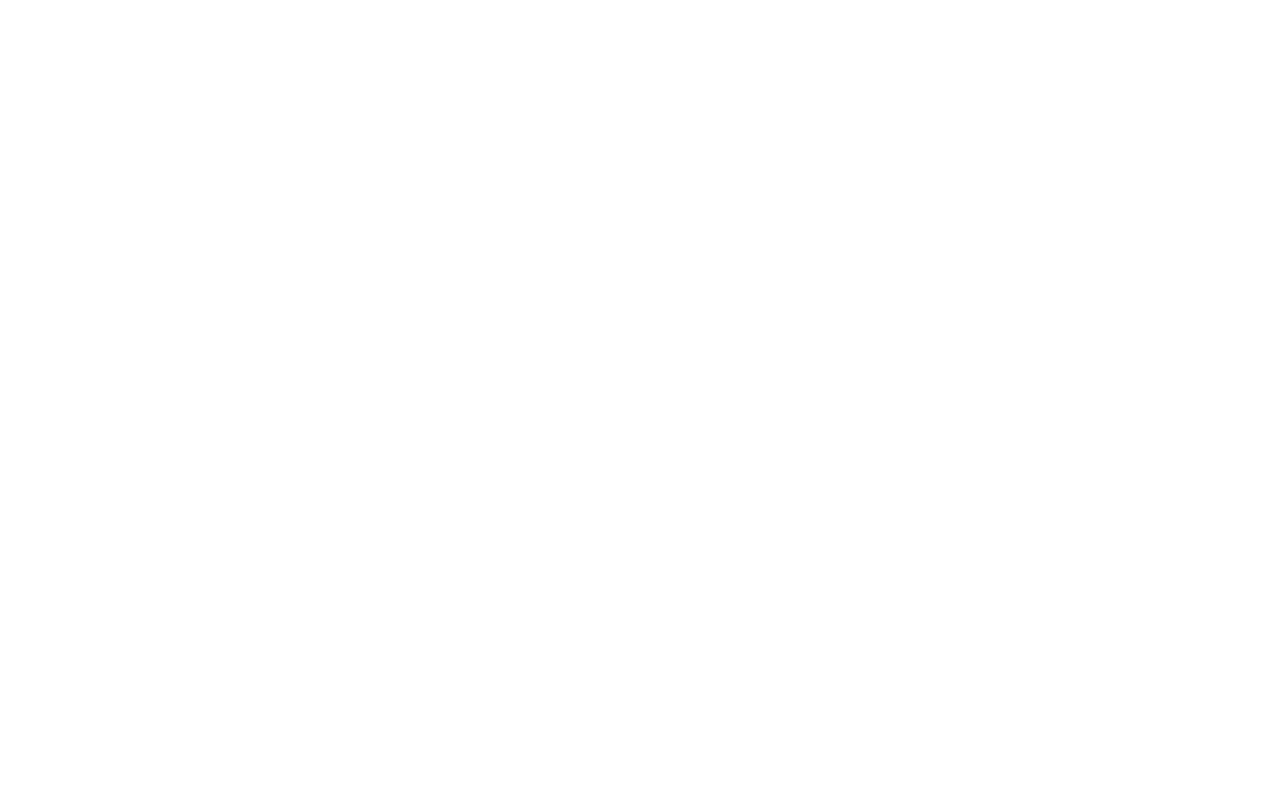
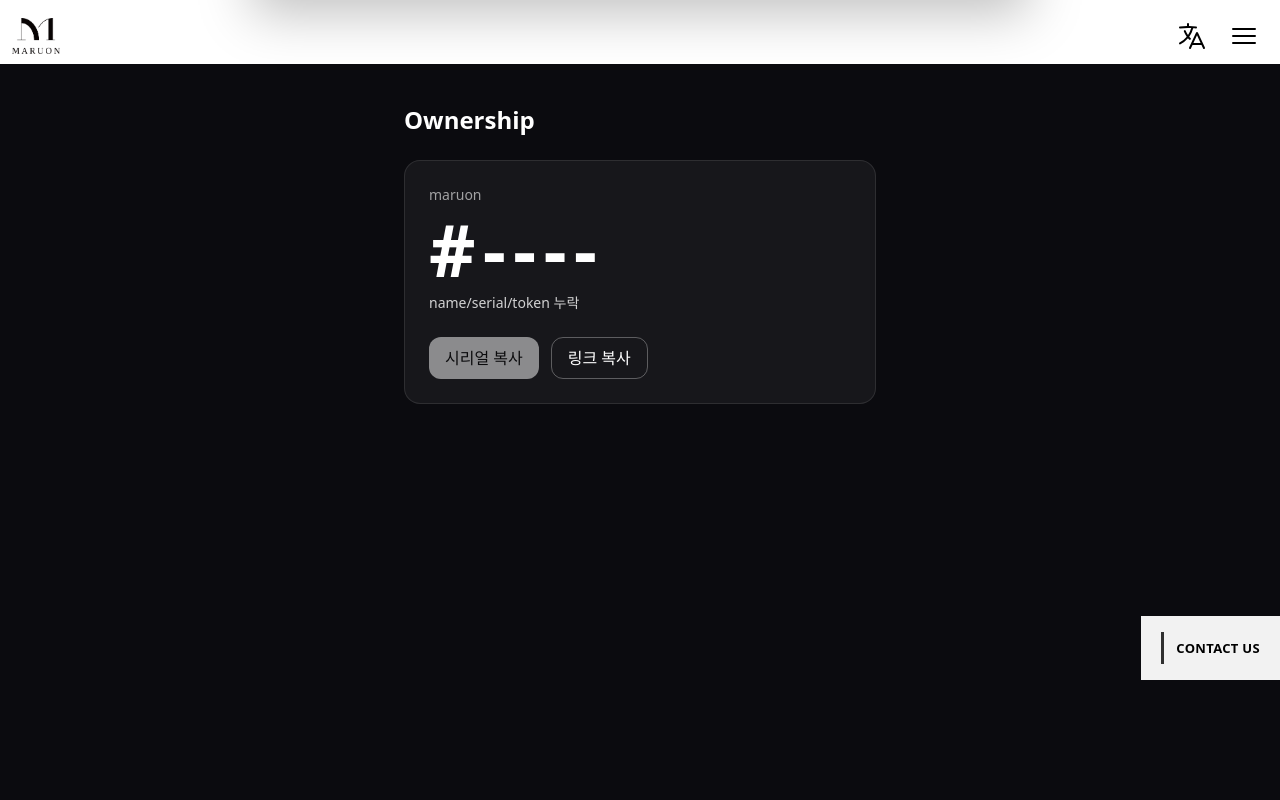
Before and after one commit to Koas-TeamK/Maruon_Front, a React (Vite) app in the folder maru_on/: page /maruon in a window 1280 px wide. Before the commit this address had no page. Shown: the top 800 px of the page. Built offline with nearby package versions, Linux system fonts and the light colour scheme.

Commit message:
[DEV] qr 랜딩페이지 추가

```diff
--- a/maru_on/src/app/AppRoutes.tsx
+++ b/maru_on/src/app/AppRoutes.tsx
@@ -1,7 +1,7 @@
 import { BrowserRouter, Routes, Route } from "react-router-dom";
-import RandingPage from "@/pages/RandingPage";
 import AppLayout from "@/shared/ui/AppLayout";
 import MainPage from "@/pages/MainPage";
+import MaruonSerialPage from "@/pages/MaruonSerialPage";
 
 export default function AppRoutes() {
     return (
@@ -9,7 +9,10 @@
             <Routes>
                 <Route element={<AppLayout />}>
                     <Route path="/" element={<MainPage />} />
-                    <Route path="/randing" element={<RandingPage />} />
+                    {/* 오너십(시리얼 노출) 페이지*/}
+                    <Route path="/maruon" element={<MaruonSerialPage />} />
+                    <Route path="/maruon/:serial" element={<MaruonSerialPage />} />
+                    <Route path="/maruon/serial=:serial" element={<MaruonSerialPage />} />
                 </Route>
             </Routes>
         </BrowserRouter>
--- /dev/null
+++ b/maru_on/src/pages/MaruonSerialPage.tsx
@@ -0,0 +1,98 @@
+// src/pages/MaruonSerialPage.tsx
+import { useEffect, useMemo, useState } from "react";
+import { parseNameSerialToken } from "@/shared/lib/qr";
+
+type VerifyOk = { ok: true; name: string; serial: string; message?: string };
+type VerifyBad = { ok: false; reason: string; message?: string };
+
+export default function MaruonSerialPage() {
+    const { name, serial, token } = useMemo(() => parseNameSerialToken(), []);
+    const [result, setResult] = useState<VerifyOk | VerifyBad | null>(null);
+    const [loading, setLoading] = useState(false);
+
+    useEffect(() => {
+        if (!name || !serial || !token) {
+            setResult({ ok: false, reason: "missing_params", message: "name/serial/token 누락" });
+            return;
+        }
+        const run = async () => {
+            setLoading(true);
+            try {
+                // 같은 도메인에서 프록시되는 경우: /api/qr/check
+                // 다른 도메인이면: VITE_API_BASE 같은 환경변수 사용
+                const qs = new URLSearchParams({
+                    name,
+                    serial,
+                    token,
+                }).toString();
+
+                const res = await fetch(`/api/qr/check?${qs}`, {
+                    method: "GET",
+                    headers: { "Accept": "application/json" },
+                });
+
+                const json = await res.json();
+                setResult(json);
+            } catch (e) {
+                setResult({ ok: false, reason: "network_error", message: "네트워크 오류" });
+            } finally {
+                setLoading(false);
+            }
+        };
+        run();
+    }, [name, serial, token]);
+
+    return (
+        <div className="min-h-[100svh] bg-[#0b0b0f] text-white">
+            <div className="fixed top-0 inset-x-0 h-[env(safe-area-inset-top)] bg-[#0b0b0f]" />
+            <div className="mx-auto max-w-[520px] px-6 pt-10 pb-24">
+                <h1 className="text-2xl font-semibold mb-6">Ownership</h1>
+
+                <section className="rounded-2xl bg-white/5 border border-white/10 p-6 space-y-6">
+                    <div>
+                        <p className="text-white/60 text-sm">{name || "Item"}</p>
+                        <h2 className="mt-2 text-6xl md:text-7xl font-bold tracking-widest tabular-nums">
+                            #{serial || "----"}
+                        </h2>
+                        <p className="mt-2 text-white/80 text-sm">
+                            {loading
+                                ? "확인 중…"
+                                : !result
+                                    ? ""
+                                    : result.ok
+                                        ? result.message || "정품 확인 완료"
+                                        : result.message || reasonToKorean(result.reason)}
+                        </p>
+                    </div>
+
+                    <div className="flex gap-3">
+                        <button
+                            className="px-4 py-2 rounded-xl bg-white text-black font-medium disabled:opacity-50"
+                            onClick={() => navigator.clipboard.writeText(serial)}
+                            disabled={!serial}
+                        >
+                            시리얼 복사
+                        </button>
+                        <button
+                            className="px-4 py-2 rounded-xl border border-white/30"
+                            onClick={() => navigator.clipboard.writeText(window.location.href)}
+                        >
+                            링크 복사
+                        </button>
+                    </div>
+                </section>
+            </div>
+        </div>
+    );
+}
+
+function reasonToKorean(r?: string) {
+    switch (r) {
+        case "missing_params": return "필수 파라미터가 없습니다.";
+        case "bad_signature": return "토큰 서명이 유효하지 않습니다.";
+        case "serial_mismatch": return "시리얼이 일치하지 않습니다.";
+        case "expired": return "토큰이 만료되었습니다.";
+        case "network_error": return "네트워크 오류가 발생했습니다.";
+        default: return "확인할 수 없습니다.";
+    }
+}
--- a/maru_on/src/pages/RandingPage.tsx
+++ /dev/null
@@ -1,9 +0,0 @@
-
-
-export default function RandingPage() {
-    return (
-        <>
-            하이
-        </>
-    )
-}
--- /dev/null
+++ b/maru_on/src/shared/lib/qr.ts
@@ -0,0 +1,20 @@
+// src/lib/qr.ts
+export function parseNameSerialToken(): { name: string; serial: string; token: string } {
+    const url = new URL(window.location.href);
+    const token = url.searchParams.get("token") || "";
+
+    // path 예: /maruon/0001  또는 /maruon/serial=0001
+    const segs = url.pathname.split("/").filter(Boolean); // ["maruon","0001"] or ["maruon","serial=0001"]
+
+    // name: 첫 번째 세그먼트 (예: "maruon")
+    const name = segs[0] || url.searchParams.get("name") || "";
+
+    // serial: 경로 2번째 or 쿼리
+    let serial = url.searchParams.get("serial") || "";
+    if (segs.length >= 2) {
+        const second = segs[1];
+        serial = second.startsWith("serial=") ? second.slice("serial=".length) : second;
+    }
+
+    return { name, serial, token };
+}
```
